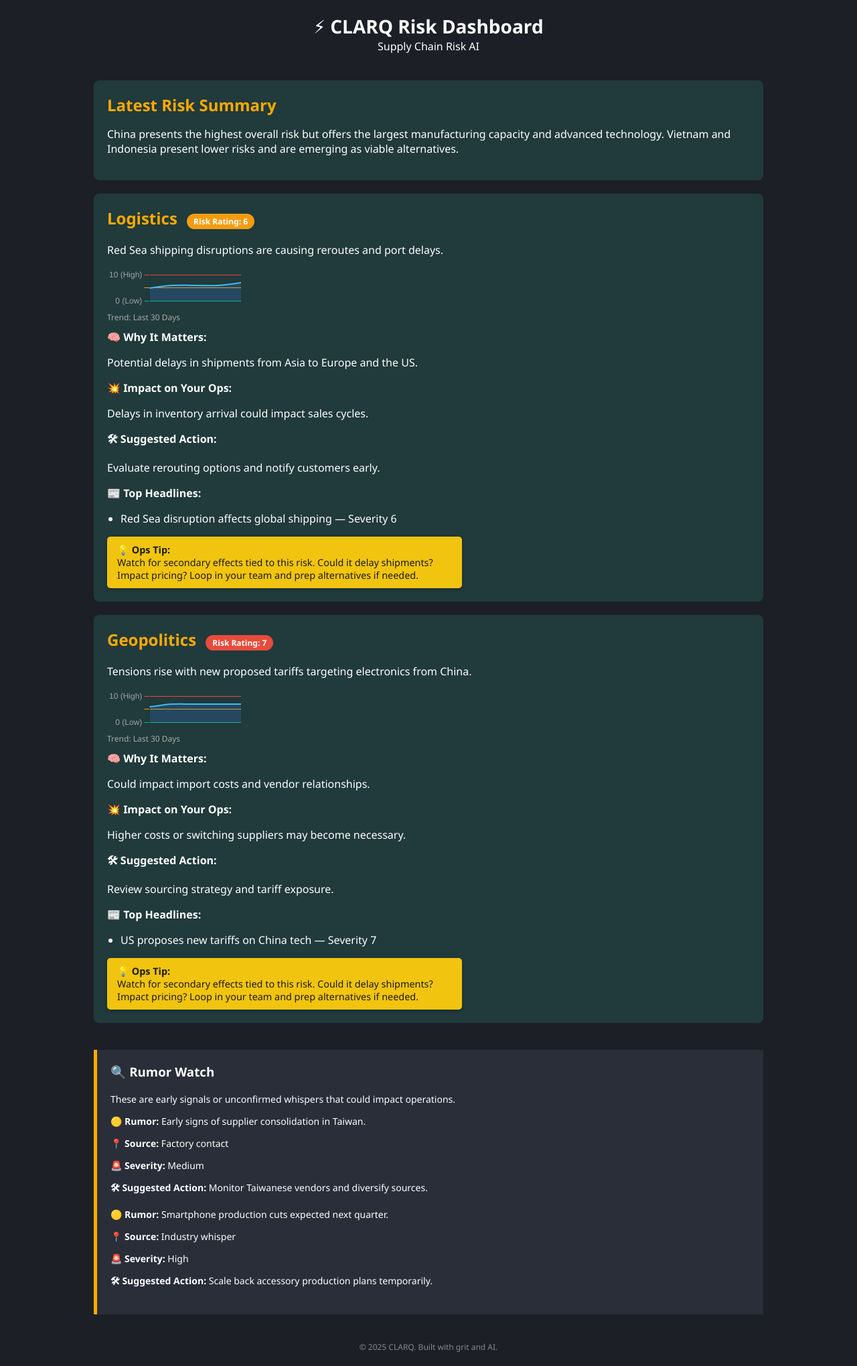
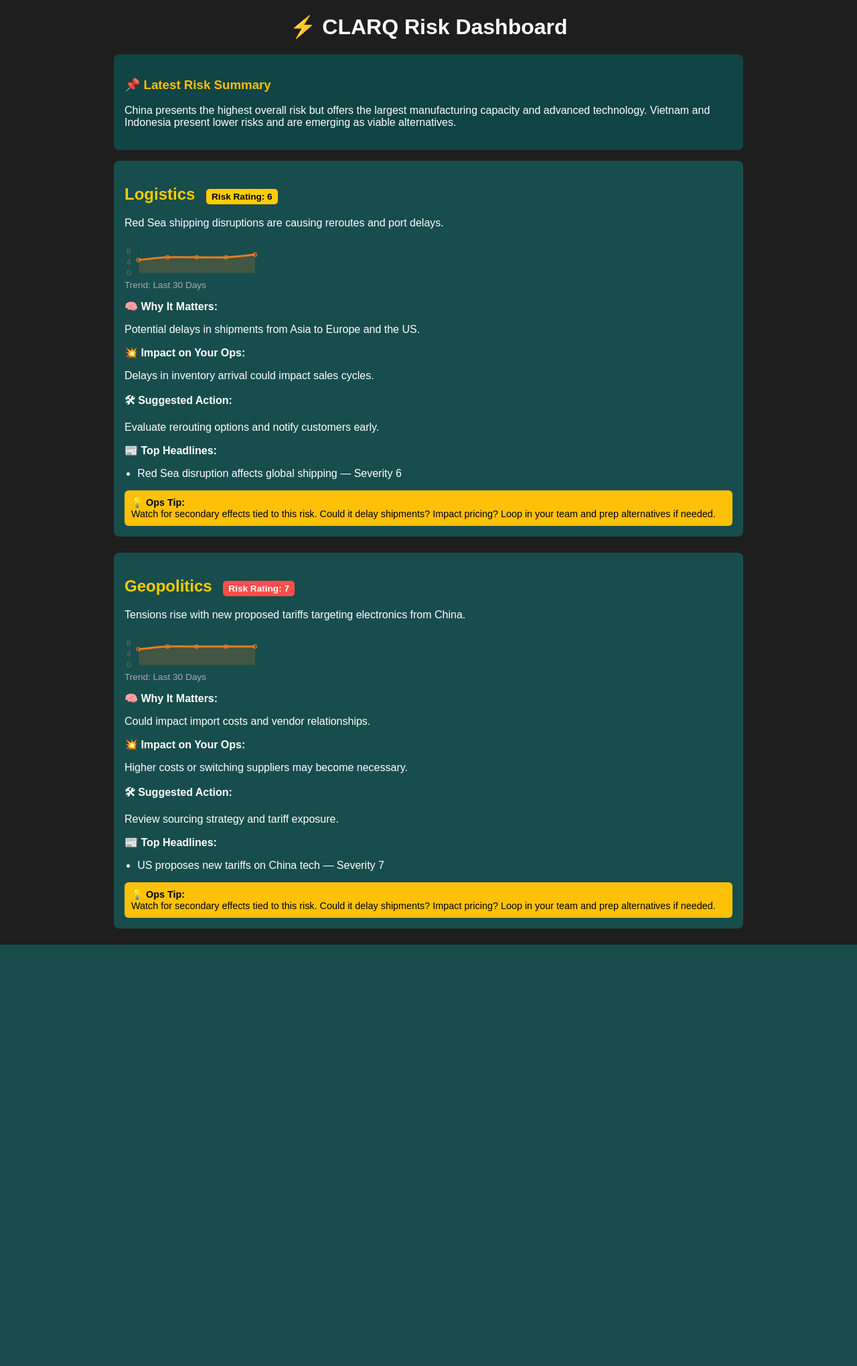
Before and after one commit to cgrizzzwald/clarq, a Flask app: page /dashboard in a window 1280 px wide. Shown: the whole page at 67% size. After the commit the page ends 1410 px from the top, so only its background shows below. Run offline with Flask 3, Linux system fonts and the light colour scheme.

Commit message:
Stable dashboard layout iwth labeled trendline and risk bubble colors

```diff
--- a/app.py
+++ b/app.py
@@ -3,6 +3,9 @@
 
 from flask import Flask, render_template, request, redirect
 import json
+
+with open("historical_patterns.json") as f:
+    historical_patterns = json.load(f)
 
 app = Flask(__name__)
 
@@ -17,6 +20,15 @@
     summary_block = next((b for b in risk_blocks if b.get("type") == "summary"), None)
     rumor_blocks = [b for b in risk_blocks if b.get("type") == "rumor"]
     normal_blocks = [b for b in risk_blocks if b.get("type") not in ("summary", "rumor")]
+
+    for block in normal_blocks:
+        matching_history = []
+        for pattern in historical_patterns.values():
+            for tag in pattern["tags"]:
+                if tag.lower() in block.get("category", "").lower() or tag.lower() in block.get("summary", "").lower():
+                    matching_history.append(pattern)
+                    break
+        block["history_matches"] = matching_history
 
     return render_template("dashboard.html",
                            summary_block=summary_block,
--- a/static/styles.css
+++ b/static/styles.css
@@ -1,100 +1,82 @@
+
 body {
-  background-color: #1c1f26;
-  color: #ffffff;
-  font-family: 'Segoe UI', Tahoma, Geneva, Verdana, sans-serif;
+  background: #1e1e1e;
+  color: white;
+  font-family: Arial, sans-serif;
   margin: 0;
   padding: 0;
 }
 
-header {
-  background-color: #1c1f26;
-  padding: 20px;
-  text-align: center;
-}
-
-header h1 {
-  margin: 0;
-  font-size: 28px;
-}
-
 .container {
-  max-width: 1000px;
+  max-width: 940px;
   margin: 20px auto;
   padding: 0 20px;
 }
 
-.card {
-  background-color: #213a3b;
-  border-radius: 8px;
-  margin-bottom: 20px;
-  padding: 20px;
+h1 {
+  text-align: center;
 }
 
-.card-content {
-  padding-right: 160px;
+.summary-card {
+  background: #114444;
+  padding: 1rem;
+  border-radius: 8px;
+  margin-bottom: 1rem;
 }
 
-.card-sidekick {
-  position: absolute;
-  right: 30px;
-  top: 40px;
-  width: 140px;
-  background-color: #1c1f26;
-  border-left: 3px solid #ffaa00;
-  padding: 10px;
-  font-size: 14px;
-  line-height: 1.4;
+.summary-title {
+  color: #ffc107;
 }
 
-.card h2 {
-  margin-top: 0;
-  color: #ffaa00;
+.card {
+  background: #184d4d;
+  padding: 1rem;
+  border-radius: 8px;
+  margin-bottom: 1.5rem;
 }
 
-.section-title {
-  color: #4db8ff;
-  margin-bottom: 10px;
+.category-title {
+  color: #ffcc00;
+  font-weight: bold;
 }
 
-footer {
-  text-align: center;
-  padding: 20px;
-  font-size: 12px;
-  color: #888;
+.risk-rating-badge {
+  padding: 4px 8px;
+  border-radius: 5px;
+  font-size: 0.85rem;
+  margin-left: 10px;
+  font-weight: bold;
 }
 
-.severity-badge {
-  display: inline-block;
-  background-color: #333;
+.risk-low {
+  background: #33cc33;
   color: #fff;
-  padding: 3px 10px;
-  border-radius: 12px;
-  font-size: 12px;
-  margin-bottom: 8px;
 }
 
-.severity-badge.low {
-  background-color: #2ecc71; /* Green */
-}
-
-.severity-badge.medium {
-  background-color: #f1c40f; /* Yellow */
+.risk-medium {
+  background: #ffcc00;
   color: #000;
 }
 
-.severity-badge.high {
-  background-color: #e74c3c; /* Red */
+.risk-high {
+  background: #ff4c4c;
+  color: #fff;
 }
 
 .trend-container {
   margin-top: 10px;
   margin-bottom: 10px;
+  max-width: 100%;
+  height: 80px; /* You can adjust this to suit your design */
+  position: relative;
 }
-
+.trend-container canvas {
+  max-width: 100%;
+  height: 80px;  /* Matches parent height */
+}
 .trend-label {
-  font-size: 12px;
+  font-size: 0.85rem;
   color: #aaa;
-  margin-top: 5px;
 }
 
 .insight-label {
@@ -102,76 +84,34 @@
   margin-top: 10px;
 }
 
-ul.sources {
-  padding-left: 20px;
-  margin-top: 5px;
-}
-
-.show-more-link {
-  color: #4db8ff;
-  cursor: pointer;
-  font-size: 12px;
+.sources {
+  padding-left: 1.2rem;
 }
 
 .hidden {
   display: none;
 }
 
-.rumor-block {
-  background-color: #292e39;
-  padding: 20px;
-  margin-top: 40px;
-  border-left: 5px solid #ffaa00;
-}
-
-.rumor-block h3 {
-  margin-top: 0;
-}
-
-.rumor-block p {
-  font-size: 14px;
-  margin-bottom: 10px;
-}
-
-.rumor-block .rumor {
-  margin-bottom: 15px;
-}
-
-.rumor-block .source {
-  font-weight: bold;
-  color: #ffaa00;
+.show-more-link {
+  color: #00c2ff;
+  cursor: pointer;
+  font-size: 0.85rem;
 }
 
 .ops-tip {
-  background-color: #f1c40f;
-  color: #1b1b1b;
-  padding: 10px 15px;
-  border-radius: 5px;
+  background: #ffc107;
+  color: #000;
+  padding: 10px;
+  margin-top: 15px;
+  border-radius: 6px;
   font-size: 0.9rem;
-  margin-top: 12px;
-  max-width: 500px;
-  box-shadow: 0 2px 5px rgba(0, 0, 0, 0.25);
 }
 
-/* Risk rating bubble (colored by severity level) */
-.risk-rating-badge {
-  display: inline-block;
-  padding: 3px 10px;
-  border-radius: 12px;
-  font-weight: bold;
-  font-size: 12px;
-  margin-left: 8px;
-  color: #fff;
+.history-block {
+  background: #2b2b2b;
+  color: #ddd;
+  border-left: 4px solid #888;
+  padding: 1rem;
+  border-radius: 6px;
+  margin-bottom: 1.5rem;
 }
-
-.risk-low {
-  background-color: #2ecc71; /* Green */
-}
-
-.risk-medium {
-  background-color: #f39c12; /* Orange */
-}
-
-.risk-high {
-  background-color: #e74c3c; /* Red */
-}
--- a/templates/dashboard.html
+++ b/templates/dashboard.html
@@ -1,30 +1,25 @@
+
 <!DOCTYPE html>
-<html lang="en">
+<html>
 <head>
-  <meta charset="UTF-8" />
-  <meta name="viewport" content="width=device-width, initial-scale=1.0"/>
+  <meta charset="utf-8" />
+  <meta name="viewport" content="width=device-width, initial-scale=1" />
   <title>⚡ CLARQ Risk Dashboard</title>
+  <link rel="stylesheet" href="/static/styles.css" />
   <script src="https://cdn.jsdelivr.net/npm/chart.js"></script>
-  <link rel="stylesheet" href="/static/styles.css" />
 </head>
 <body>
-  <header>
+  <div class="container">
     <h1>⚡ CLARQ Risk Dashboard</h1>
-    <div>Supply Chain Risk AI</div>
-  </header>
 
-  <div class="container">
-    <div class="card summary">
-      <h2 class="section-title">Latest Risk Summary</h2>
+    <div class="summary-card">
+      <h3 class="summary-title">📌 Latest Risk Summary</h3>
       <p id="risk-summary">Loading risk summary...</p>
     </div>
 
     <div id="risk-blocks"></div>
-
-    <div id="rumor-watch"></div>
+    <div id="history-blocks"></div>
   </div>
-
-  <footer>&copy; 2025 CLARQ. Built with grit and AI.</footer>
 
   <script>
     function toggleExtra(idx) {
@@ -37,11 +32,9 @@
         const res = await fetch("/api/risks");
         const data = await res.json();
 
-        // Summary
         const summary = data.find(b => b.type === "summary");
         document.getElementById("risk-summary").innerText = summary?.content || 'No summary found.';
 
-        // Risk blocks
         const blocks = data.filter(b => b.type === "risk");
         const riskContainer = document.getElementById("risk-blocks");
         blocks.forEach((block, idx) => {
@@ -50,7 +43,7 @@
           card.innerHTML = `
             <div class="card-content">
               <h2>
-                ${block.category || 'Unnamed Category'}
+                <span class="category-title">${block.category || 'Unnamed Category'}</span>
                 ${block.rating ? `<span class="risk-rating-badge ${block.rating <= 3 ? 'risk-low' : block.rating <= 6 ? 'risk-medium' : 'risk-high'}">Risk Rating: ${block.rating}</span>` : ""}
               </h2>
               <p>${block.description || ''}</p>
@@ -84,54 +77,48 @@
           riskContainer.appendChild(card);
         });
 
-        // Rumor Watch
-        const rumorBlock = data.find(b => b.type === "rumor");
-        if (rumorBlock?.rumors?.length) {
-          const wrapper = document.createElement("div");
-          wrapper.className = "rumor-block";
-          wrapper.innerHTML = `<h3>🔍 Rumor Watch</h3>
-            <p>These are early signals or unconfirmed whispers that could impact operations.</p>
-            ${rumorBlock.rumors.map(r =>
-              `<div style="margin-bottom: 1rem;">
-                <p><strong>🟡 Rumor:</strong> ${r.content}</p>
-                ${r.source ? `<p><strong>📍 Source:</strong> ${r.source}</p>` : ""}
-                ${r.severity ? `<p><strong>🚨 Severity:</strong> ${r.severity}</p>` : ""}
-                ${r.suggested_action ? `<p><strong>🛠 Suggested Action:</strong> ${r.suggested_action}</p>` : ""}
-              </div>`
-            ).join("")}`;
-          document.getElementById("rumor-watch").appendChild(wrapper);
-        }
+        const historyBlocks = data.filter(b => b.type === "history");
+        const historyContainer = document.getElementById("history-blocks");
+        historyBlocks.forEach(block => {
+          const div = document.createElement("div");
+          div.className = "history-block";
+          div.innerHTML = `<h3>📚 Historical Insight</h3><p>${block.content}</p>`;
+          historyContainer.appendChild(div);
+        });
 
-        // Trend charts
         document.querySelectorAll(".trendChart").forEach(canvas => {
-          const data = JSON.parse(canvas.getAttribute("data-trend"));
-          new Chart(canvas.getContext("2d"), {
+          const data = JSON.parse(canvas.dataset.trend || "[]");
+
+          new Chart(canvas, {
             type: 'line',
             data: {
-              labels: data.map((_, i) => i + 1),
+              labels: data.map(() => ""),  // no x-axis labels
               datasets: [{
-                label: "Risk Trend", data,
-                borderColor: "#38bdf8", backgroundColor: "rgba(59,130,246,0.2)",
-                tension: 0.4, pointRadius: 0, borderWidth: 2, fill: true
+                label: "",
+                data,
+                borderColor: "#e67e22",
+                backgroundColor: "rgba(230, 126, 34, 0.2)",
+                tension: 0.3,
+                fill: true,
               }]
             },
             options: {
               responsive: false,
-              plugins: { legend: { display: false } },
+              plugins: {
+                legend: { display: false },
+              },
               scales: {
-                x: { display: false },
+                x: {
+                  display: false  // hide x-axis
+                },
                 y: {
-                  display: true, min: 0, max: 10,
+                  min: 0,
+                  max: 10,
                   ticks: {
-                    callback: v => v === 0 ? "0 (Low)" : v === 10 ? "10 (High)" : "",
-                    color: "#9ca3af"
+                    stepSize: 1
                   },
                   grid: {
-                    drawBorder: false,
-                    color: ctx => {
-                      const y = ctx.tick.value;
-                      return y < 4 ? "#10b981" : y < 7 ? "#f59e0b" : "#ef4444";
-                    }
+                    display: false
                   }
                 }
               }
@@ -139,9 +126,9 @@
           });
         });
 
-      } catch (err) {
-        console.error(err);
-        document.getElementById("risk-summary").innerText = 'Failed to load risk summary.';
+      } catch (e) {
+        console.error("Failed to load risk data", e);
+        document.getElementById("risk-blocks").innerHTML = "<p>Error loading data.</p>";
       }
     });
   </script>
```
Also changed, not shown: historical_patterns.json (added, +41 -0 lines).
